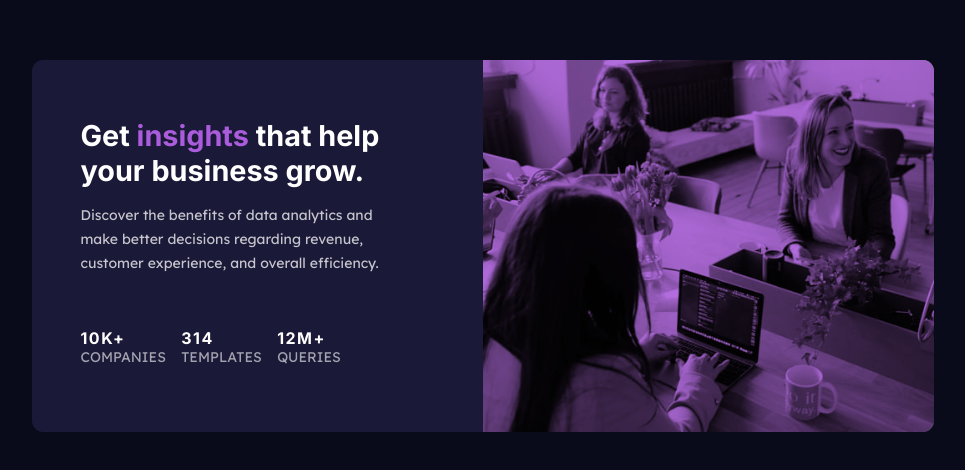
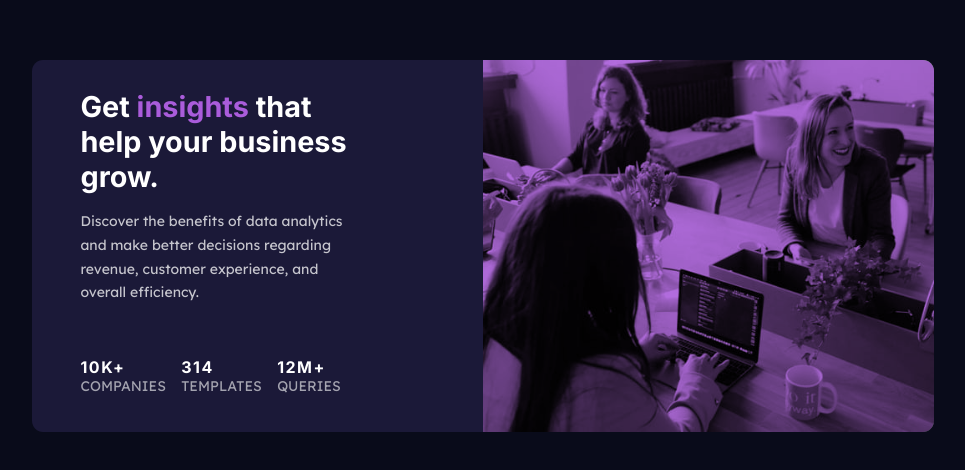
Before and after one commit to mbtenkorang/stats-preview-card, a plain HTML site: page index.html in a window 1280 px wide. Shown: the part 154-624 px from the top of the page, without its empty margins (157-1122 px from the left). Drawn offline with Linux system fonts and the light colour scheme.

Commit message:
Reduce width .main-text

```diff
--- a/css/style.css
+++ b/css/style.css
@@ -141,7 +141,7 @@ article div.stats .stats--text {
   article div.main-text {
     text-align: left;
     margin: 0;
-    max-width: 100%;
+    max-width: 88%;
     padding-bottom: 1rem;
   }
   article div.main-text p {
```
